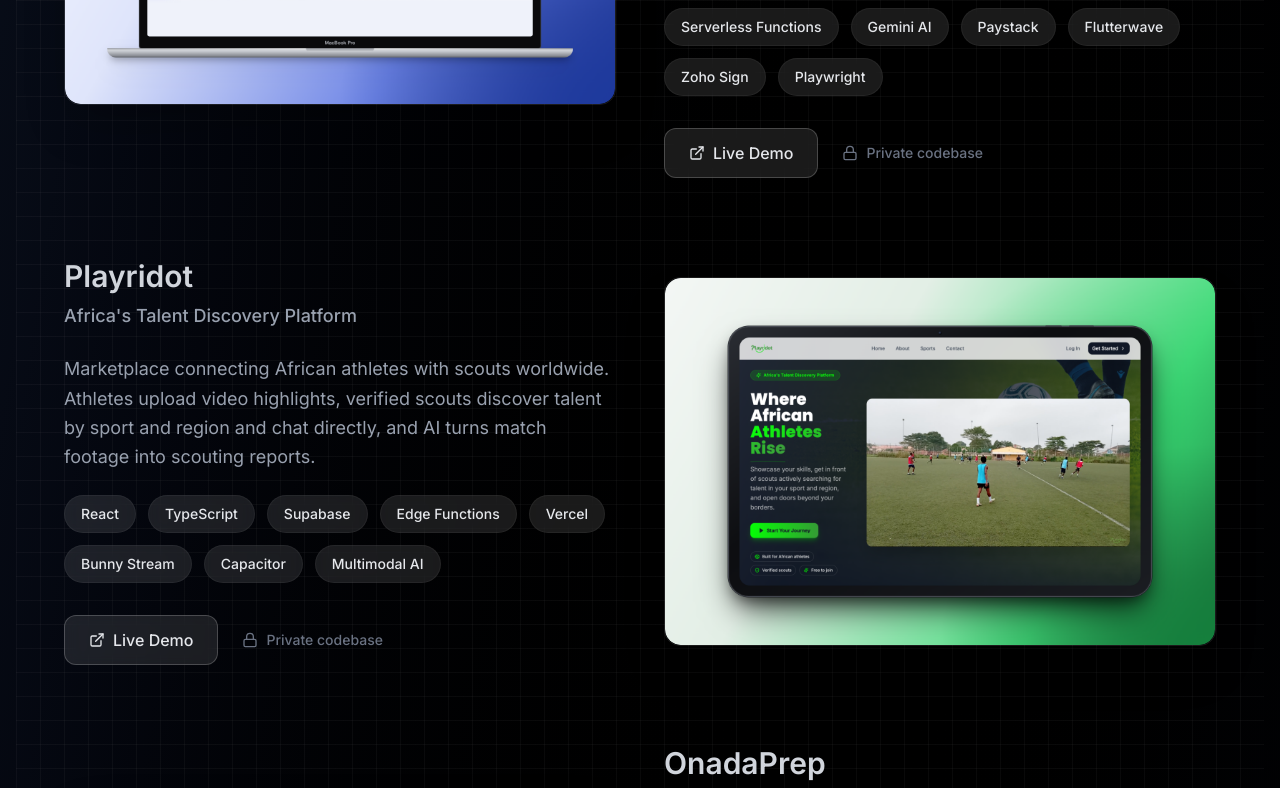
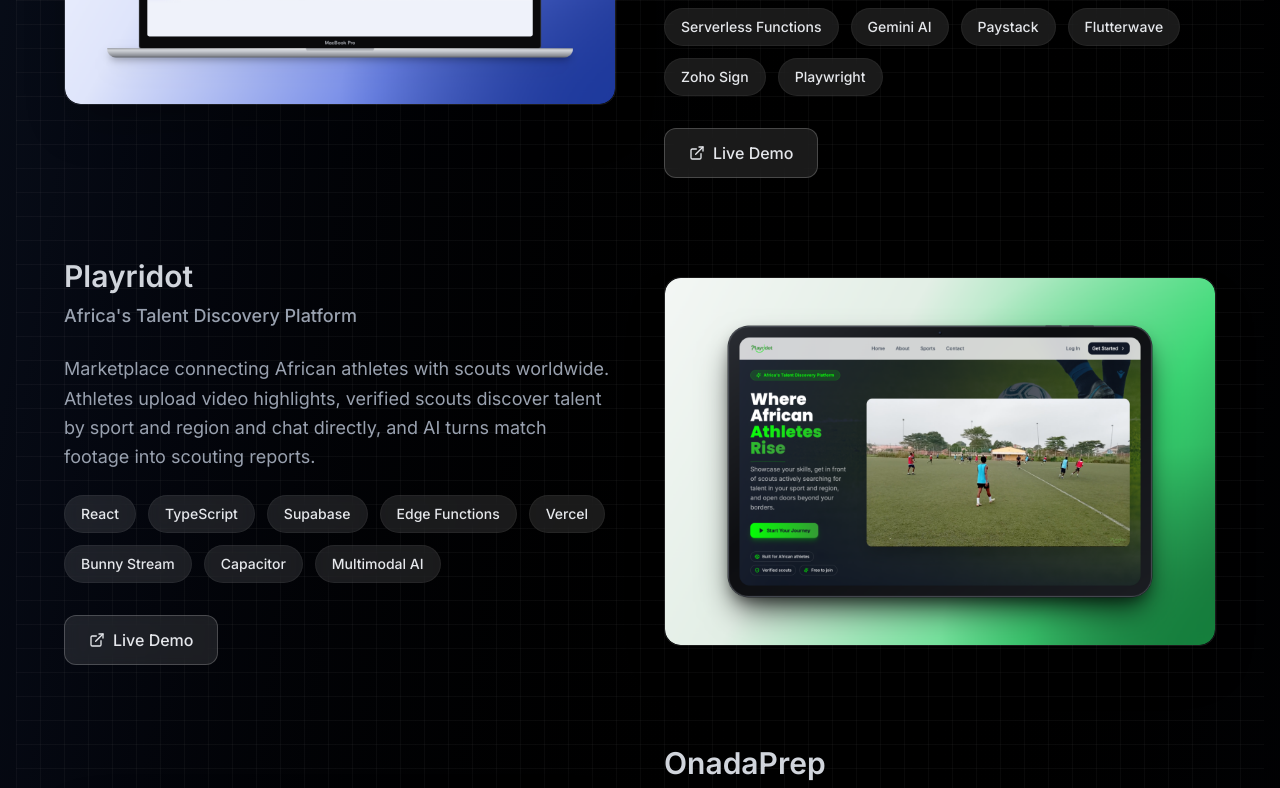
Before and after one commit to Stephen-Ogunjobi/portfolio, a React (Vite) app: page / in a window 1280 px wide. Shown: the part 2160-2948 px from the top of the page. Built offline with nearby package versions, Linux system fonts and the light colour scheme.

Commit message:
update: remove private codebase label from projects

```diff
--- a/src/pages/Projects.tsx
+++ b/src/pages/Projects.tsx
@@ -1,5 +1,5 @@
 import { useEffect, useState } from "react";
-import { ExternalLink, Github, Lock } from "lucide-react";
+import { ExternalLink, Github } from "lucide-react";
 
 export default function Projects() {
   const [visibleProjects, setVisibleProjects] = useState<number[]>([]);
@@ -399,7 +399,7 @@ export default function Projects() {
                       <ExternalLink className="w-4 h-4" />
                       Live Demo
                     </a>
-                    {project.githubUrl ? (
+                    {project.githubUrl && (
                       <a
                         href={project.githubUrl}
                         target="_blank"
@@ -409,11 +409,6 @@ export default function Projects() {
                         <Github className="w-4 h-4" />
                         View Code
                       </a>
-                    ) : (
-                      <span className="inline-flex items-center justify-center gap-2 px-4 py-2.5 sm:px-2 sm:py-3 text-gray-500 text-sm font-medium">
-                        <Lock className="w-4 h-4" />
-                        Private codebase
-                      </span>
                     )}
                   </div>
                 </div>
```
